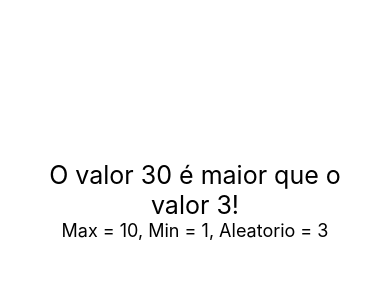
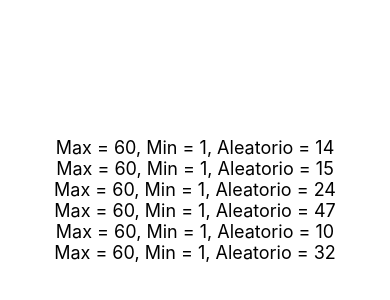
Before and after one commit to JordyLimaEng/React-Native, a React Native app: screen / in a window 390 px wide. Shown: the part 222-522 px from the top of the page. Built offline with nearby package versions, Linux system fonts and the light colour scheme.

Commit message:
Gerar aleatórios da mega sena

```diff
--- a/src/App.js
+++ b/src/App.js
@@ -9,8 +9,13 @@ import Primeiro from './components/Primeiro'
 export default () =>  (
 
     <View style={style.App}>
-        <MinMax min={3} max={30}/>
-        <Aleatorio max={10} min={1}/>
+        {/* <MinMax min={3} max={30}/> */}
+        <Aleatorio max={60} min={1}/>
+        <Aleatorio max={60} min={1}/>
+        <Aleatorio max={60} min={1}/>
+        <Aleatorio max={60} min={1}/>
+        <Aleatorio max={60} min={1}/>
+        <Aleatorio max={60} min={1}/>
         {/* <CompPadrao/>
         <Comp1/>
         <Comp2/>
--- a/src/components/aleatorio.js
+++ b/src/components/aleatorio.js
@@ -8,5 +8,6 @@ export default(props) =>
         </Text>
 
 function Random(max, min){
-    return Math.floor(Math.random() * max) + min
+    let d = max - min + 1
+    return Math.floor(Math.random() * d) + min
 }
```
